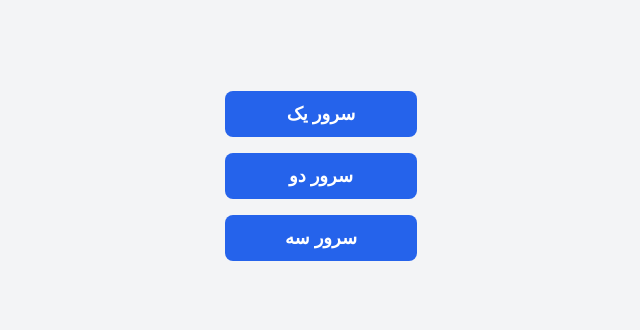
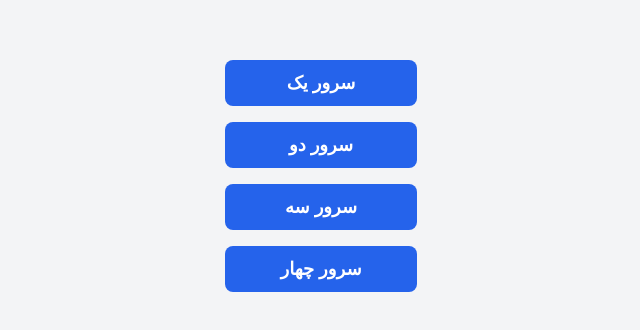
Before and after one commit to maskhacks/vpnserver, a plain HTML site: page index.html in a window 1280 px wide. Shown: the part 240-570 px from the top of the page, without its empty margins (319-959 px from the left). Drawn offline with Linux system fonts and the light colour scheme.

Commit message:
Update index.html

```diff
--- a/index.html
+++ b/index.html
@@ -43,8 +43,9 @@
   </style>
 </head>
 <body>
-  <a href="https://vpn.example.com/server1" class="server-link">سرور یک</a>
-  <a href="https://vpn.example.com/server2" class="server-link">سرور دو</a>
-  <a href="https://vpn.example.com/server3" class="server-link">سرور سه</a>
+  <a href="https://vpn.example.com/server1.OVPN" class="server-link">سرور یک</a>
+  <a href="https://vpn.example.com/server2.OVPN" class="server-link">سرور دو</a>
+  <a href="https://vpn.example.com/server3.OVPN" class="server-link">سرور سه</a>
+  <a href="https://vpn.example.com/server3.OVPN" class="server-link">سرور چهار</a>
 </body>
 </html>
```
